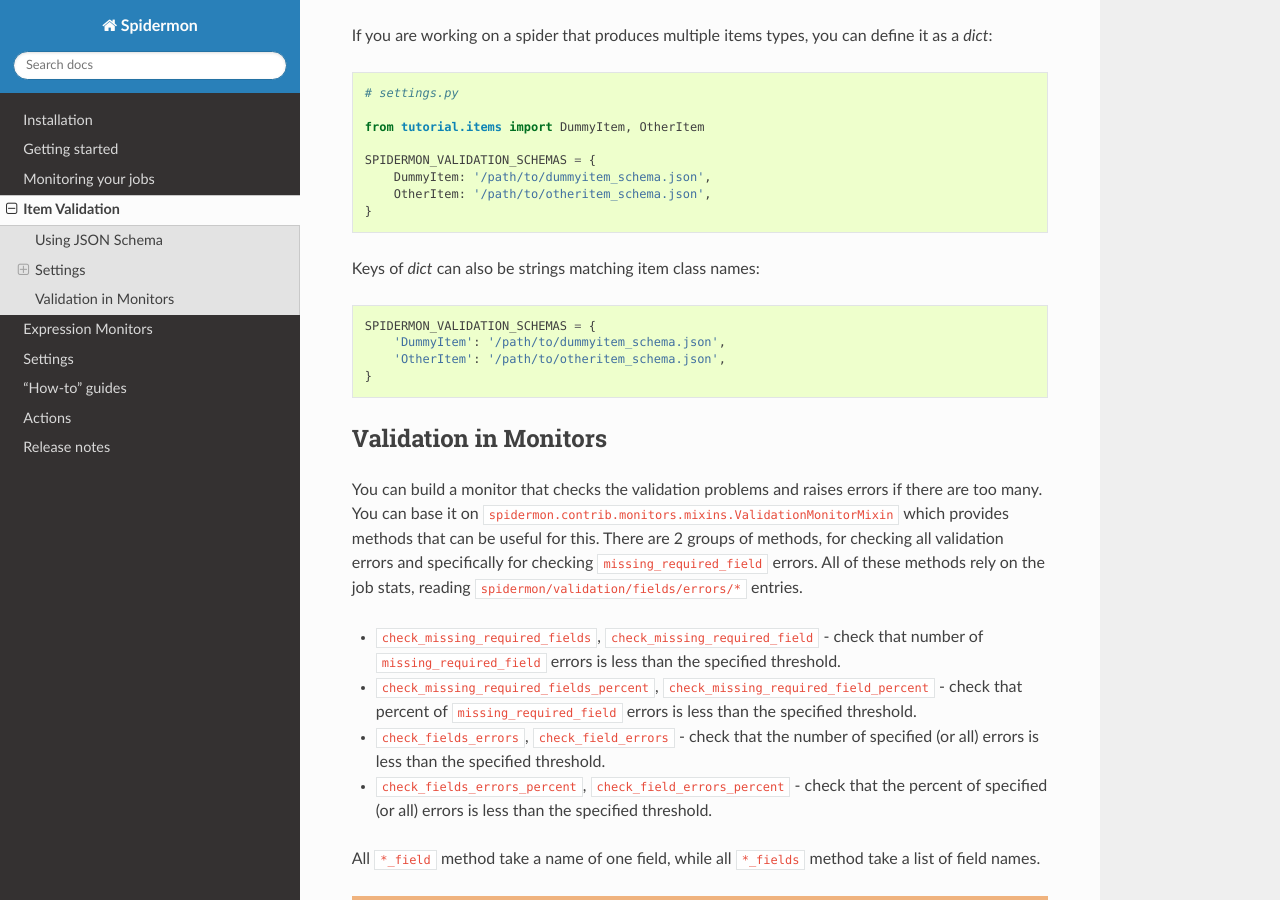
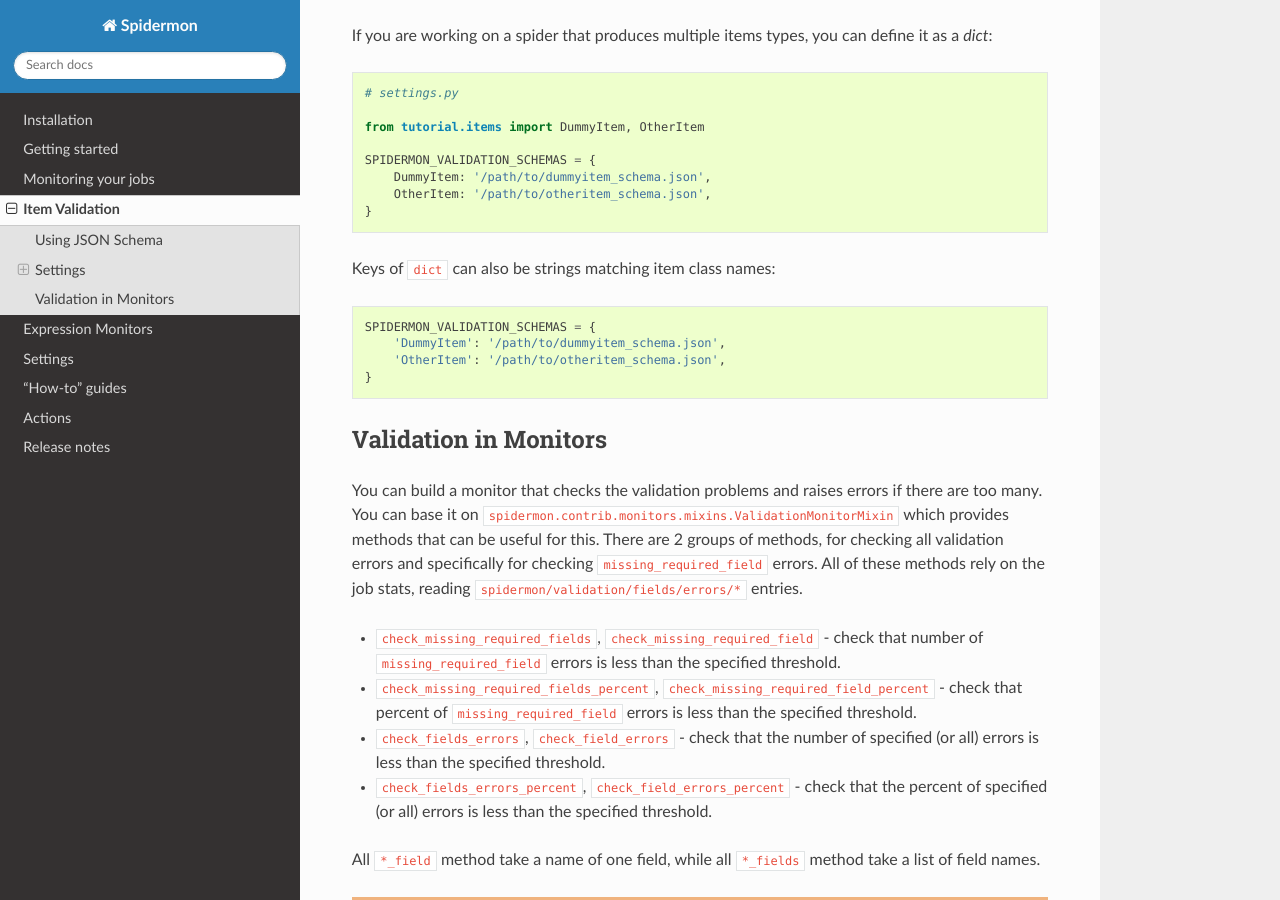
Before and after one commit to scrapinghub/spidermon, a Sphinx documentation site: the page built from docs/source/item-validation.rst, in a window 1280 px wide and 900 px high, scrolled down 2599 px. Built offline with Sphinx 7.4.7 and the Read the Docs theme 2.0.0, drawn with Linux system fonts in a browser that asks for light colours.

```diff
--- a/docs/source/item-validation.rst
+++ b/docs/source/item-validation.rst
@@ -141,7 +141,7 @@ as a `dict`:
         OtherItem: '/path/to/otheritem_schema.json',
     }
 
-Keys of `dict` can also be strings matching item class names:
+Keys of ``dict`` can also be strings matching item class names:
 
 .. code-block:: python
 
```
